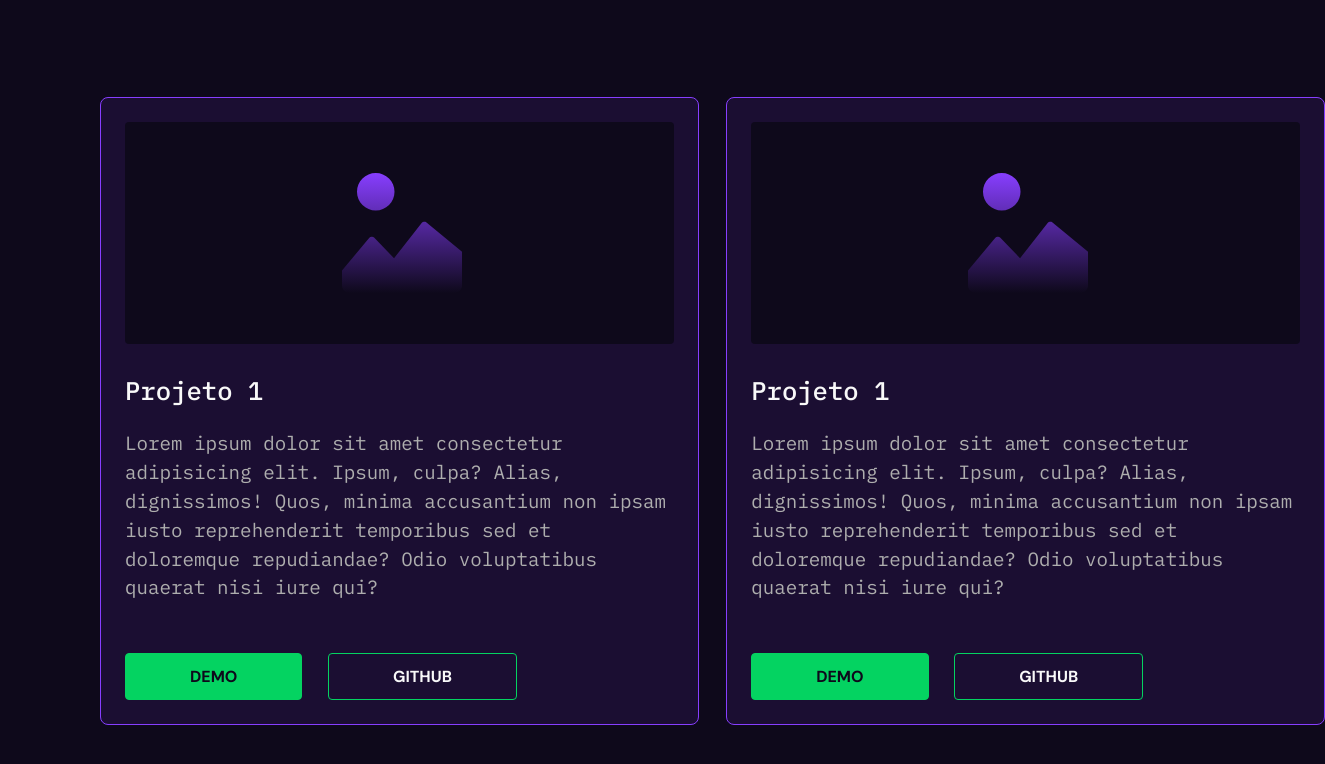
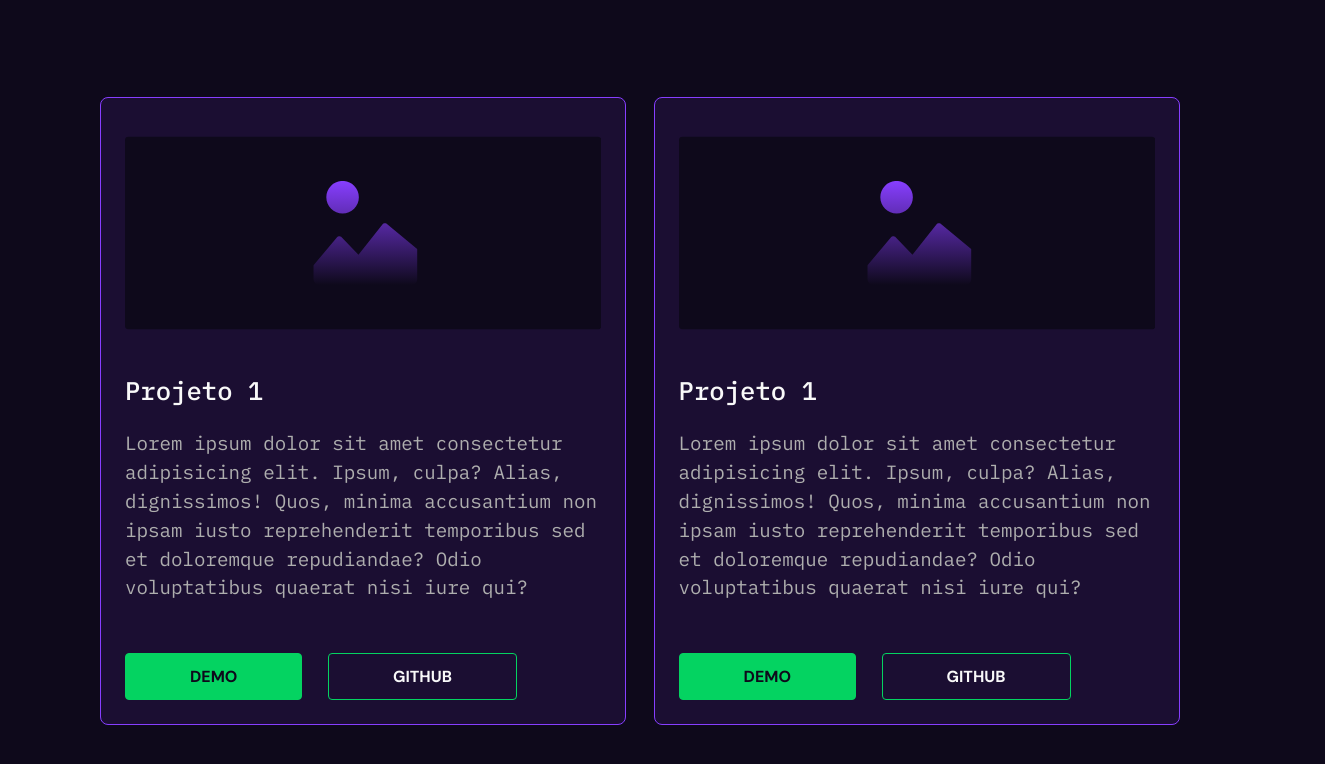
Before and after one commit to jeanmrtns/jeanmrtns, a Next.js app: page / in a window 1280 px wide. Shown: the part 620-1384 px from the top of the page, 1325 px wide, since content can reach past the window. Built offline with nearby package versions, Linux system fonts and the light colour scheme.

Commit message:
Animations

```diff
--- a/src/components/Banner/styles.ts
+++ b/src/components/Banner/styles.ts
@@ -2,6 +2,11 @@ import styled from "styled-components";
 
 export const Container = styled.section`
   margin-top: 7rem;
+  -webkit-animation: slide 1s forwards;
+  animation: slide 1s forwards;
+  position: relative;
+  left: -1000px;
+  opacity: 0.3;
 `;
 
 export const Name = styled.p`
--- a/src/components/Header/index.tsx
+++ b/src/components/Header/index.tsx
@@ -1,10 +1,11 @@
 import LogoImage from '../../assets/logo.svg';
-import { Container, Navigation, Logo, Link } from './styles';
+import { Container, Content, Navigation, Logo, Link } from './styles';
 import { FiGithub, FiFilePlus } from 'react-icons/fi';
 
 export const Header = () => {
   return (
-    <Container className='container'>
+    <Container>
+      <Content className='container'>
         <Logo>
           <LogoImage />
         </Logo>
@@ -25,6 +26,7 @@ export const Header = () => {
             </li>
           </ul>
         </Navigation>
+      </Content>
     </Container>
   )
 }
--- a/src/components/Header/styles.ts
+++ b/src/components/Header/styles.ts
@@ -1,10 +1,15 @@
 import styled from "styled-components";
 
 export const Container = styled.header`
+  margin: 0 auto;
+  max-width: 100%;
+  padding: 1rem 0;
+`;
+
+export const Content = styled.div`
   display: flex;
   align-items: center;
   justify-content: space-between;
-  padding: 1rem 0;
 `;
 
 export const Navigation = styled.nav`
--- a/src/components/ProjectsList/styles.ts
+++ b/src/components/ProjectsList/styles.ts
@@ -2,6 +2,7 @@ import styled from "styled-components";
 
 export const Container = styled.section`
   margin-top: 8.5rem;
+  animation: slideup 1s ease;
 `;
 
 export const List = styled.ul`
@@ -15,6 +16,11 @@ export const Project = styled.li`
   border: 1px solid var(--primary);
   border-radius: 0.5rem;
   background-color: rgba(135, 62, 255, 0.1);
+
+  svg {
+    max-width: 100%;
+    object-position: center;
+  }
 `;
 
 export const ProjectTitle = styled.h2`
--- a/src/styles/GlobalStyle.ts
+++ b/src/styles/GlobalStyle.ts
@@ -49,4 +49,28 @@ export const GlobalStyle = createGlobalStyle`
     max-width: 1080px;
     margin: 0 auto;
   }
+
+  @keyframes slideup {
+    0% {
+        opacity: 0;
+    }
+    100% {
+        opacity: 1;
+     }
+  }
+
+  @-webkit-keyframes slide {
+    100% {
+      left: 0;
+      opacity: 1;
+    }
+  }
+
+  @keyframes slide {
+    100% {
+      left: 0;
+      opacity: 1;
+    }
+  }
+
 `;
```
Lines whose indentation alone changed are shown as unchanged.
